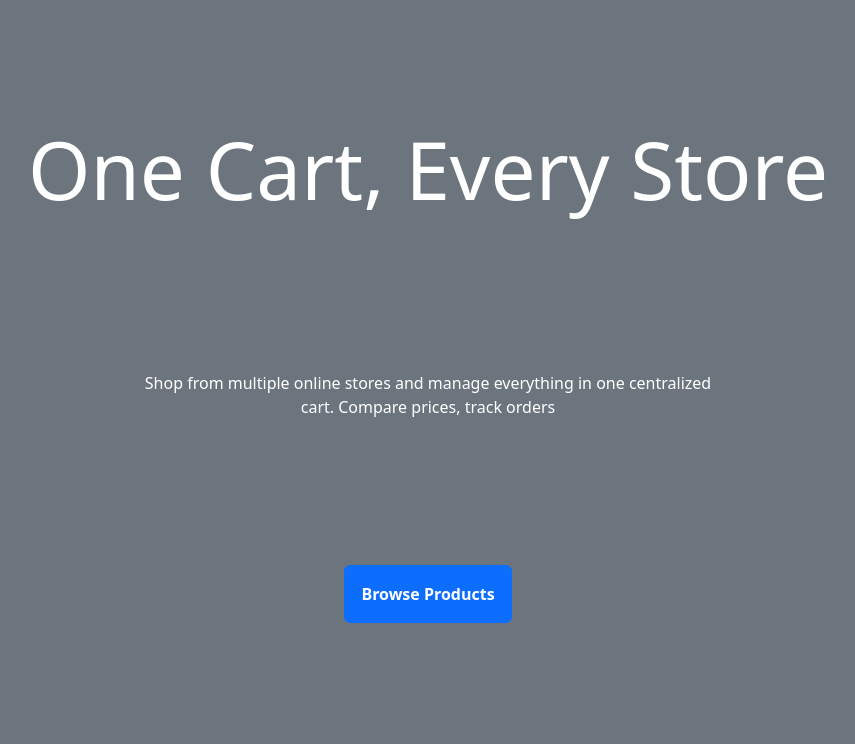
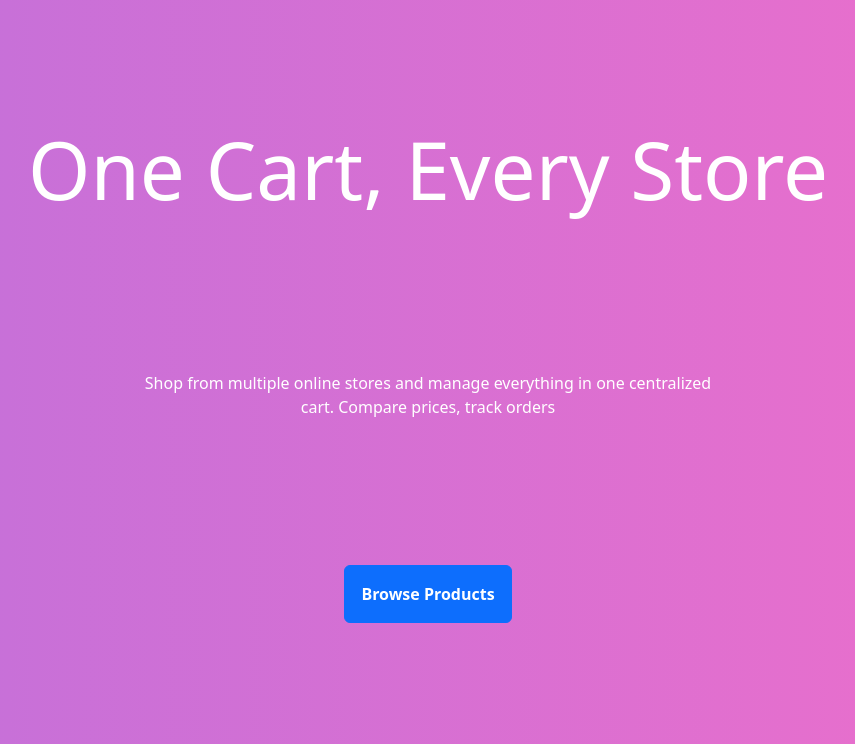
Before and after one commit to Chris-Karagiannis/CSCxUPCHackathon, a Flask app: page / in a window 1280 px wide. Shown: the part 56-800 px from the top of the page, without its empty margins (212-1067 px from the left). Run offline with Flask 3, Linux system fonts and the light colour scheme.

Commit message:
Added colour gradient background

```diff
--- a/templates/index.jinja
+++ b/templates/index.jinja
@@ -12,6 +12,22 @@
         transition: transform 1s;
     }
 
+    section {
+        justify-content: center;
+        align-items: center;
+        color: white;
+        background: linear-gradient(270deg, #ff6ec4, #7873f5, #4ade80);
+        background-size: 600% 600%;
+        animation: gradientMove 20s ease infinite;
+    }
+
+    @keyframes gradientMove {
+        0% { background-position: 0% 50%; }
+        50% { background-position: 100% 50%; }
+        100% { background-position: 0% 50%; }
+    }
+
+
     </style>
   {% include 'shared/navBar.jinja' %}
 </head>
@@ -25,7 +41,7 @@
                 <div class="text-center mx-auto" style="max-width: 600px">
                     Shop from multiple online stores and manage everything in one centralized cart. Compare prices, track orders
                 </div>
-                <div class="d-flex justify-content-center gap-3 mt-3s">
+                <div class="d-flex justify-content-center">
                     <a type="button" class="btn btn-primary p-3 fw-bold" href="/browse">Browse Products</a>
                 </div>
             </div>
```
